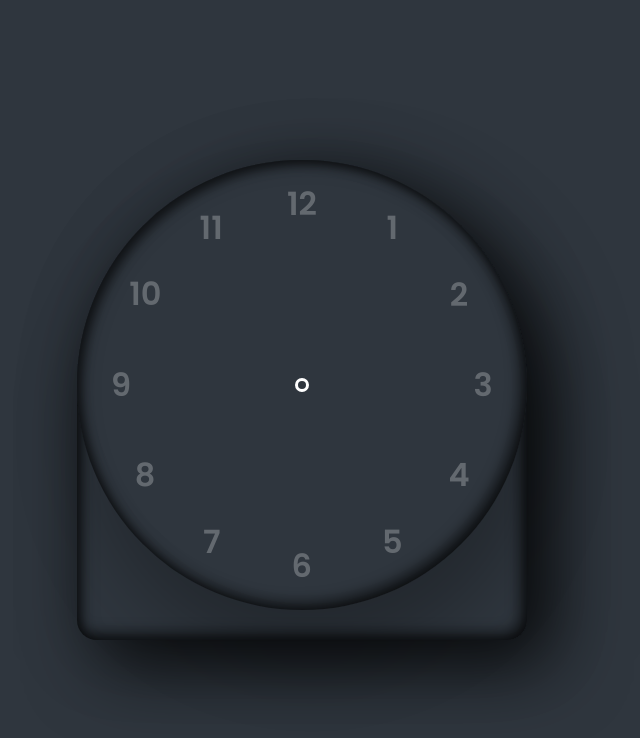
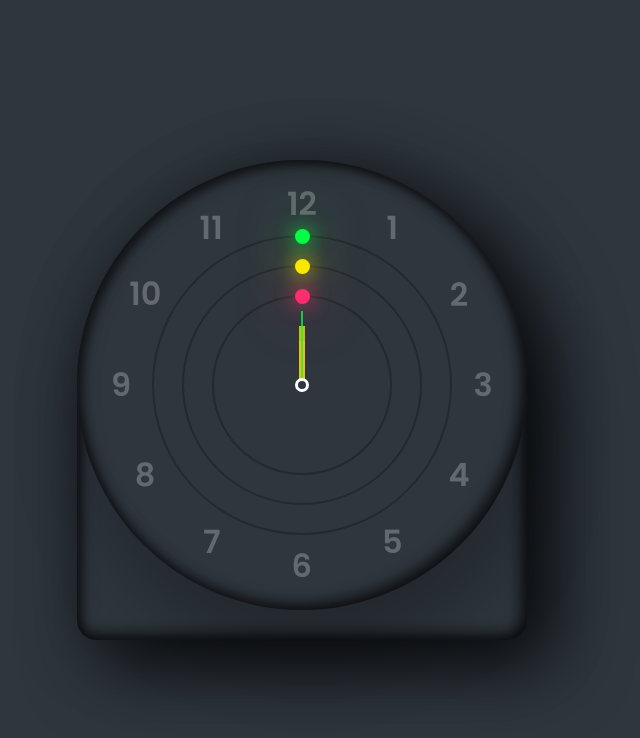
Before and after one commit to Irina-Ichim/Reloj-con-JavaScript, a plain HTML site: page index.html in a window 1280 px wide. Shown: the whole page, without its empty margins (338-978 px from the left). Drawn offline with Linux system fonts and the light colour scheme.

Commit message:
acabando estillos manecilla+comprobando funccionamiento js

```diff
--- a/index.html
+++ b/index.html
@@ -10,6 +10,12 @@
 <body>
     <div class="container">
         <div class="clock">
+
+        <div class="circle" style="--clr:#04fc43;"><i></i></div>
+        <div class="circle circle2" style="--clr:#fee800;"><i></i></div>
+        <div class="circle circle3" style="--clr:#ff2972;"><i></i></div>
+
+
             <span style="--i:1"><b>1</b></span>
             <span style="--i:2"><b>2</b></span>
             <span style="--i:3"><b>3</b></span>
@@ -24,6 +30,6 @@
             <span style="--i:12"><b>12</b></span>
         </div>
     </div>
-
+  <script src="main.js"></script>
 </body>
 </html>
--- a/main.js
+++ b/main.js
@@ -0,0 +1 @@
+console.log('irina')
--- a/style.css
+++ b/style.css
@@ -52,6 +52,7 @@ body{
     background: #2f363e;
     border: 3px solid #fff;
     border-radius: 50%;
+    z-index: 100000;
 }
 .clock span {
     position: absolute;
@@ -68,3 +69,52 @@ body{
     display: inline-block;
     transform: rotate(calc(-30deg * var(--i)));
 }
+.circle {                   /*esferas dentro del reloj +circle2+circle3*/
+    position: absolute;
+    width: 300px;
+    height: 300px;
+    border: 2px solid rgba(0, 0, 0, 0.25);
+    border-radius: 50%;
+    display: flex;
+    justify-content: center;
+    align-items: flex-start;
+    z-index: 10;
+
+}
+.circle i{
+    position: absolute;
+    width: 6px;
+    height: 50%;
+    background: var(--clr);
+    opacity: 0.75;
+    transform-origin: bottom;
+    transform: scaleY(0.5);
+
+}
+.circle:nth-child(1) i{
+    width: 2px;
+}
+.circle:nth-child(2) i{
+    width: 6px;
+}
+.circle2{
+    width: 240px;
+    height: 240px;
+    z-index: 9;
+}
+.circle3{
+    width: 180px;
+    height: 180px;
+    z-index: 8;
+}
+.circle::before{
+    content: "";
+    position: absolute;
+    top: -8.5px;
+    width: 15px;
+    height: 15px;
+    border-radius: 50%;
+    background: var(--clr);
+    box-shadow: 0 0 20px var(--clr),
+    0 0 60px var(--clr);
+}
```
